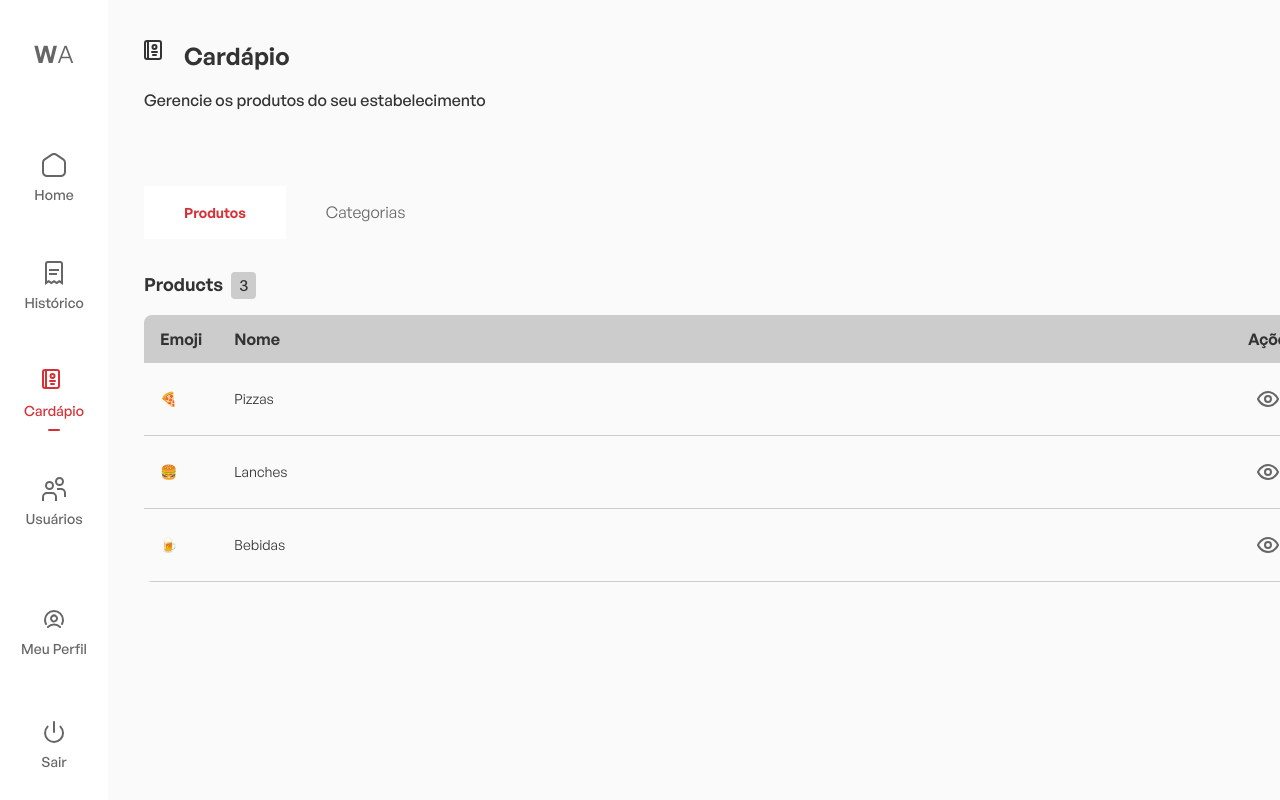
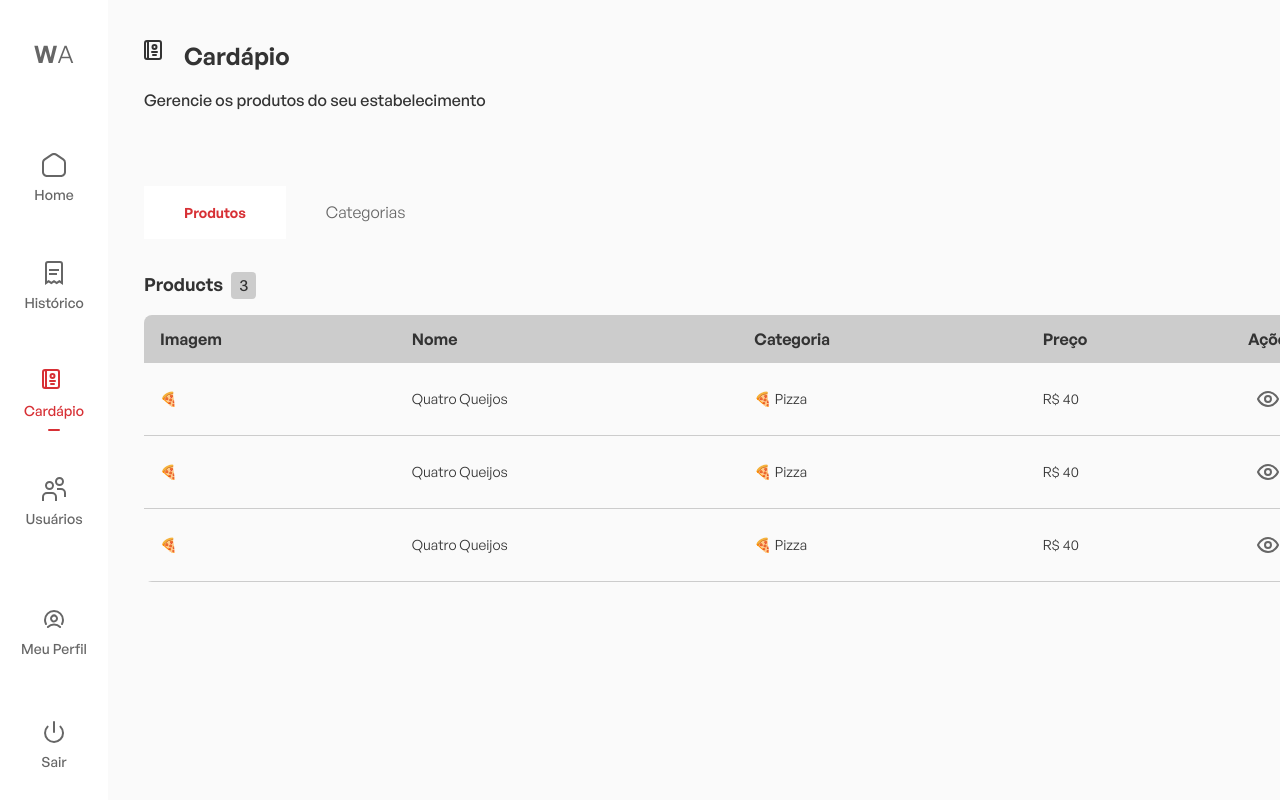
Before and after one commit to Mateusbezerra20/waiter-app-front-end, a React (Vite) app: page /menu in a window 1280 px wide. Shown: the top 800 px of the page. Built offline with nearby package versions, Linux system fonts and the light colour scheme; no server answers; sample sign-in values are in the browser's storage.

Commit message:
feat: finalize menu page UI

```diff
--- a/src/pages/Menu/Components/ProductsTable.tsx
+++ b/src/pages/Menu/Components/ProductsTable.tsx
@@ -13,25 +13,33 @@ export function ProductsTable() {
       </Caption>
       <TableHead>
         <tr>
-          <th scope="col" style={{ width: 40 }}>Emoji</th>
+          <th scope="col">Imagem</th>
           <th scope="col">Nome</th>
+          <th scope="col">Categoria</th>
+          <th scope="col">Preço</th>
           <th scope="col">Ações</th>
         </tr>
       </TableHead>
       <TableBody>
         <tr>
           <td>🍕</td>
-          <td>Pizzas</td>
+          <td>Quatro Queijos</td>
+          <td>🍕 Pizza</td>
+          <td>R$ 40</td>
           <td><button type="button"><Icon1 /></button><button type="button"><Icon2 /></button></td>
         </tr>
         <tr>
-          <td>🍔</td>
-          <td>Lanches</td>
+          <td>🍕</td>
+          <td>Quatro Queijos</td>
+          <td>🍕 Pizza</td>
+          <td>R$ 40</td>
           <td><button type="button"><Icon1 /></button><button type="button"><Icon2 /></button></td>
         </tr>
         <tr>
-          <td>🍺</td>
-          <td>Bebidas</td>
+          <td>🍕</td>
+          <td>Quatro Queijos</td>
+          <td>🍕 Pizza</td>
+          <td>R$ 40</td>
           <td><button type="button"><Icon1 /></button><button type="button"><Icon2 /></button></td>
         </tr>
       </TableBody>
```
